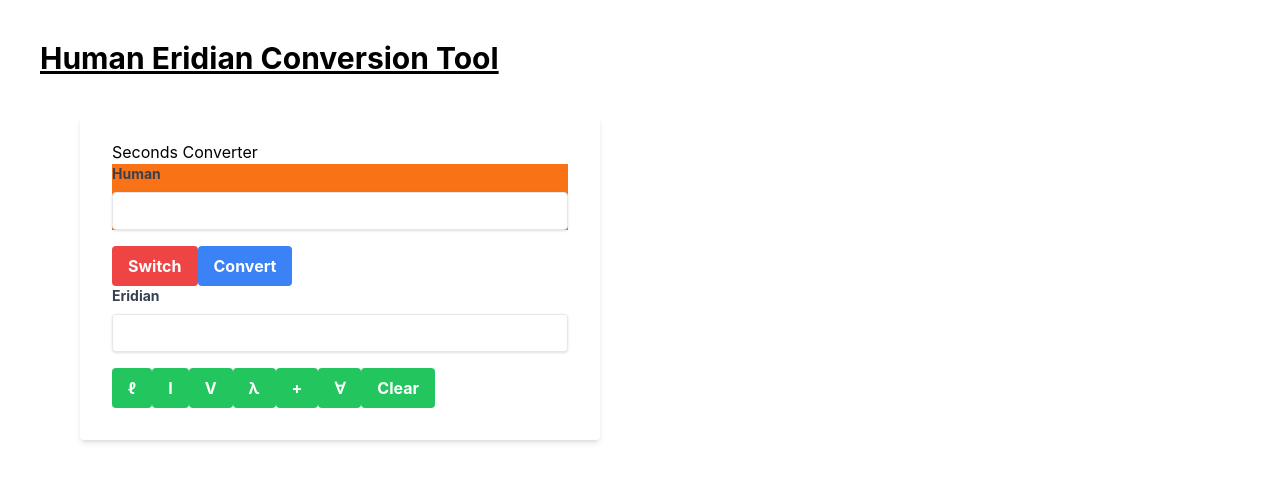
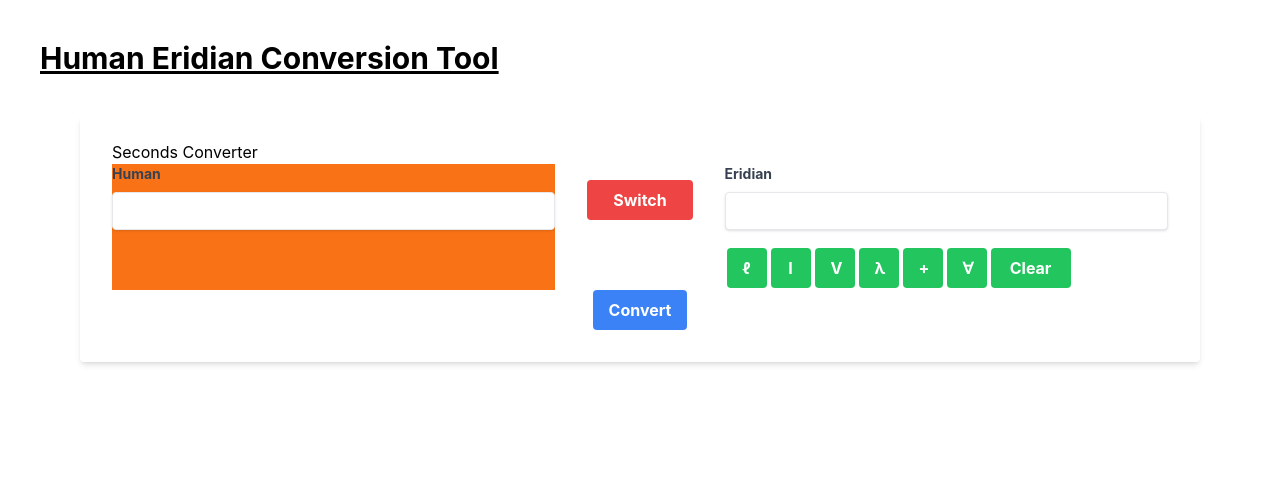
Before and after one commit to AlexGaiser/project_hail_mary, a React (Create React App) app in the folder client/: page / in a window 1280 px wide. Shown: the top 482 px of the page. Built offline with nearby package versions, Linux system fonts and the light colour scheme.

Commit message:
update Eridian Keyboard to use grid layout

```diff
--- a/client/src/App.tsx
+++ b/client/src/App.tsx
@@ -9,7 +9,7 @@ function App() {
       <h1 className="text-3xl font-bold underline">
         Human Eridian Conversion Tool
       </h1>
-      <div className="w-1/2 p-10">
+      <div className="p-10">
         <SecondsConverter />
       </div>
     </div>
--- a/client/src/components/EridianKeyboard/EridianKeyboard.tsx
+++ b/client/src/components/EridianKeyboard/EridianKeyboard.tsx
@@ -2,37 +2,49 @@ import react from 'React';
 import { ER_DIGITS } from '../../constants';
 import { Keyboard } from '../../shared/Keyboard/Keyboard';
 
+type StyleObject = {
+  buttonClass: string;
+};
+
 interface IProps {
   onClick: (digit: string) => void;
   clearFunction?: () => void;
+  styles?: StyleObject;
 }
 
-const styles = {
-  buttonClass: 'btn btn-green',
+const defaultStyles: StyleObject = {
+  buttonClass: 'btn btn-green m-0.5 h-10 w-10',
 };
 
 export const EridianKeyboard = ({
   onClick,
   clearFunction,
+  styles,
 }: IProps) => {
+  const { buttonClass } = {
+    ...defaultStyles,
+    ...styles,
+  };
+
   const symbolKeys = ER_DIGITS.map((d) => (
-    <button className={styles.buttonClass} onClick={() => onClick(d)}>
+    <button className={`${buttonClass}`} onClick={() => onClick(d)}>
       {d}
     </button>
   ));
 
   const deleteKey =
     clearFunction != undefined ? (
-      <button className={styles.buttonClass} onClick={clearFunction}>
+      <button
+        className={`${buttonClass} w-20`}
+        onClick={clearFunction}
+      >
         Clear
       </button>
     ) : undefined;
 
   return (
-    <div>
-      <Keyboard
-        keys={deleteKey ? [...symbolKeys, deleteKey] : symbolKeys}
-      />
-    </div>
+    <Keyboard
+      keys={deleteKey ? [...symbolKeys, deleteKey] : symbolKeys}
+    />
   );
 };
--- a/client/src/shared/Keyboard/Keyboard.tsx
+++ b/client/src/shared/Keyboard/Keyboard.tsx
@@ -5,5 +5,5 @@ interface IProp {
 }
 
 export const Keyboard = ({ keys }: IProp) => {
-  return <div className="flex ">{keys}</div>;
+  return <div className="flex flex-wrap w-full">{keys}</div>;
 };
--- a/client/src/views/Converters/SecondsConverter.tsx
+++ b/client/src/views/Converters/SecondsConverter.tsx
@@ -5,6 +5,7 @@ import {
   fetchHumanNumberToEridian,
 } from '../../services/api/conversion.service';
 import { Input } from '../../shared/Input';
+import arrowImg from '../../assets/arrow.svg';
 
 const SecondsConverter = () => {
   const [humanInputValue, setHumanInputValue] = useState('');
@@ -25,15 +26,21 @@ const SecondsConverter = () => {
     }
   };
   return (
-    <div className="bg-white shadow-md rounded px-8 pt-6 pb-8 mb-4 w-full">
+    <div className="bg-white shadow-md flex flex-col rounded px-8 pt-6 pb-8 mb-4 w-full">
       <h1 className="">Seconds Converter</h1>
-      <div className={`${isHumanToEridian ? 'bg-orange-500' : ''}`}>
+      <div className="grid grid-cols-7 gap-4">
+        <div
+          className={`col-span-3 ${
+            isHumanToEridian ? 'bg-orange-500' : ''
+          }`}
+        >
           <Input
             label="Human"
             value={humanInputValue}
             onChange={(e) => setHumanInputValue(e.target.value)}
           ></Input>
         </div>
+        <div className="flex flex-col align-center p-4">
           <button
             className="btn btn-red"
             onClick={() => setIsHumantoEridian(!isHumanToEridian)}
@@ -41,6 +48,28 @@ const SecondsConverter = () => {
             {' '}
             Switch{' '}
           </button>
+          {/* <img className="" src={arrowImg} alt="switch-arrow" /> */}
+        </div>
+        <div
+          className={`col-span-3 ${
+            !isHumanToEridian ? 'bg-indigo-500' : ''
+          }`}
+        >
+          <Input
+            label="Eridian"
+            value={eridianInputValue}
+            onChange={(e) => setEridianInputValue(e.target.value)}
+          />
+          <EridianKeyboard
+            onClick={(value: string) =>
+              setEridianInputValue(eridianInputValue + value)
+            }
+            clearFunction={() => setEridianInputValue('')}
+            // styles={{buttonClass:"btn"}}
+          />
+        </div>
+      </div>
+      <div className="flex w-full justify-center align-center">
         <button
           className="btn btn-blue"
           onClick={() => convertSeconds()}
@@ -48,20 +77,7 @@ const SecondsConverter = () => {
           {' '}
           Convert{' '}
         </button>
-      <div className={`${!isHumanToEridian ? 'bg-indigo-500' : ''}`}>
-        <Input
-          label="Eridian"
-          value={eridianInputValue}
-          onChange={(e) => setEridianInputValue(e.target.value)}
-        />
       </div>
-
-      <EridianKeyboard
-        onClick={(value: string) =>
-          setEridianInputValue(eridianInputValue + value)
-        }
-        clearFunction={() => setEridianInputValue('')}
-      />
     </div>
   );
 };
```
Also changed, not shown: client/src/index.css (+3 -4 lines). Lines whose indentation alone changed are shown as unchanged.
